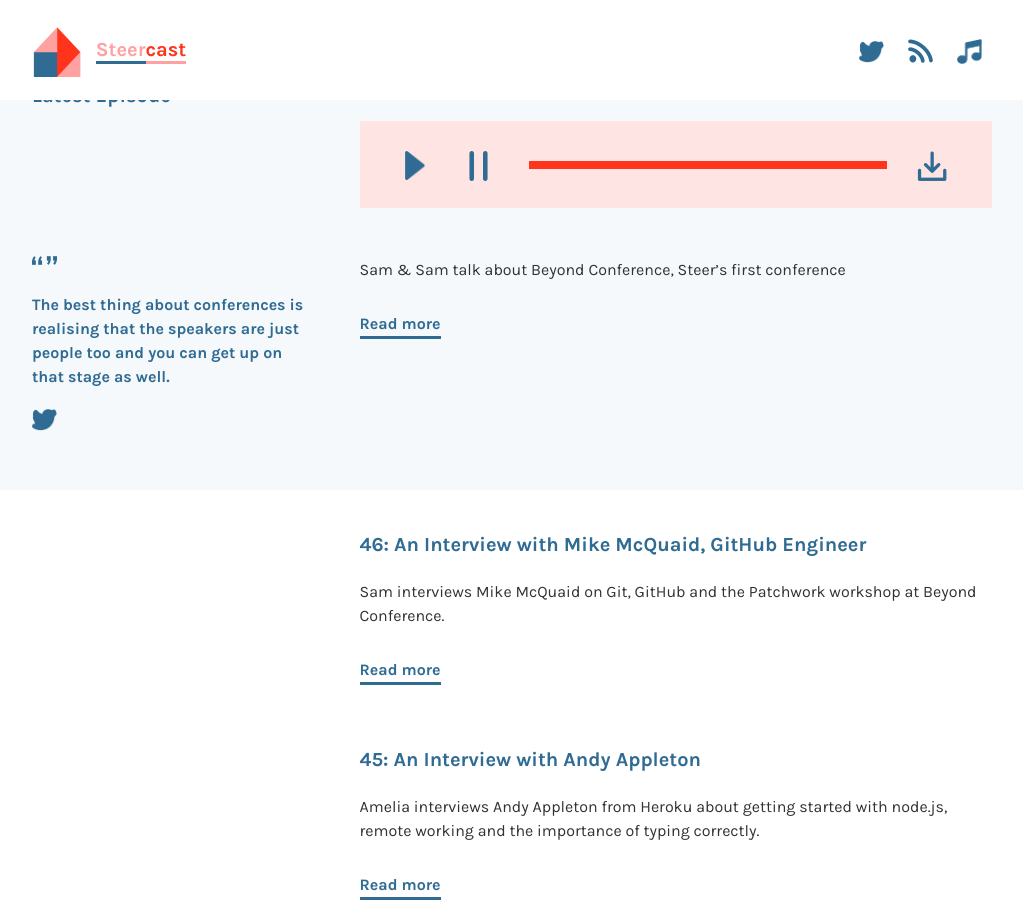
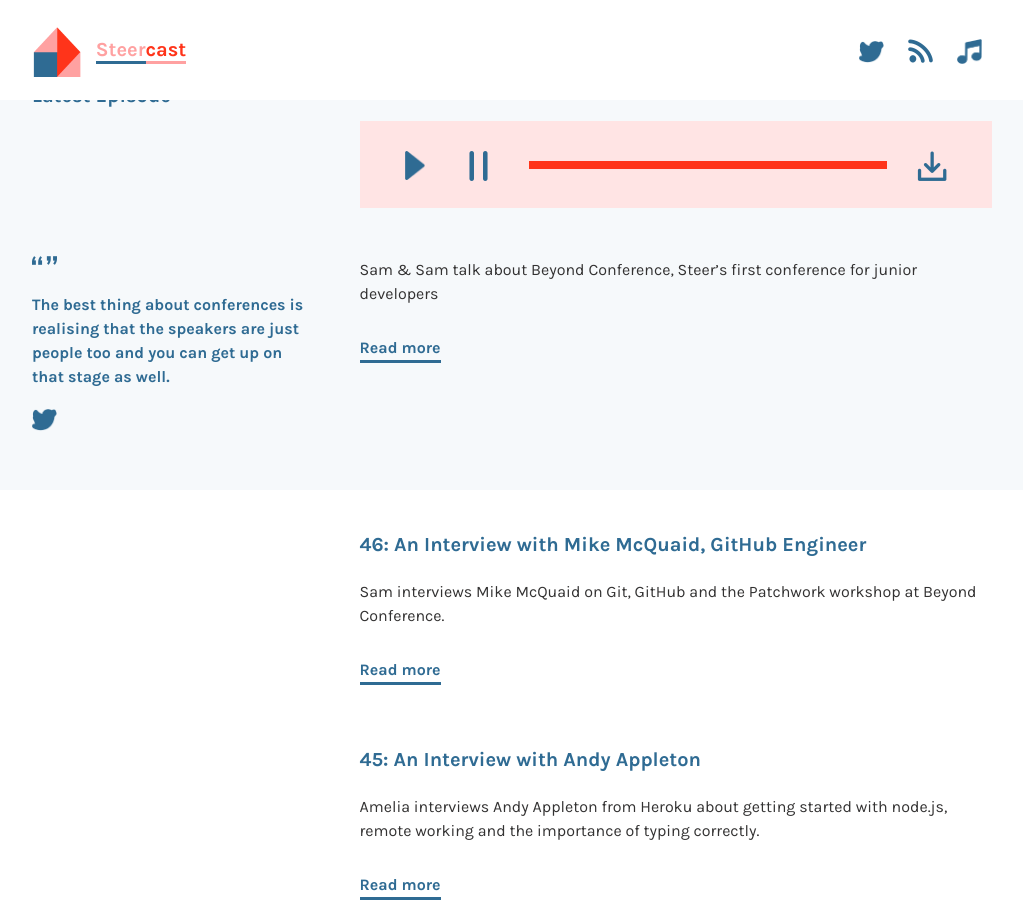
Before and after one commit to vivienney/podcast, a Jekyll site: the page built from index.html, in a window 1280 px wide and 900 px high, scrolled down 639 px. Shown: the whole window, without its empty margins (128-1151 px from the left). Built offline with Jekyll 4.4.1, drawn with Linux system fonts in a browser that asks for light colours.

Commit message:
Add in missing info

```diff
--- a/_episodes/47.markdown
+++ b/_episodes/47.markdown
@@ -6,9 +6,9 @@
 quote: "The best thing about conferences is realising that the speakers are just people too and you can get up on that stage as well."
 audio_link: "http://steer-podcast.s3-eu-west-1.amazonaws.com/47.mp3"
 # Details for RSS Feed
-duration: "22:20" #  duration in minutes:seconds
-length: 21459196  # size in bytes
-summary: "Sam & Sam talk about Beyond Conference, Steer's first conference"
+duration: "15:38" #  duration in minutes:seconds
+length: 15009250  # size in bytes
+summary: "Sam & Sam talk about Beyond Conference, Steer's first conference for junior developers"
 
 # The main content cant be more than 4,000 characters
 ---
```
